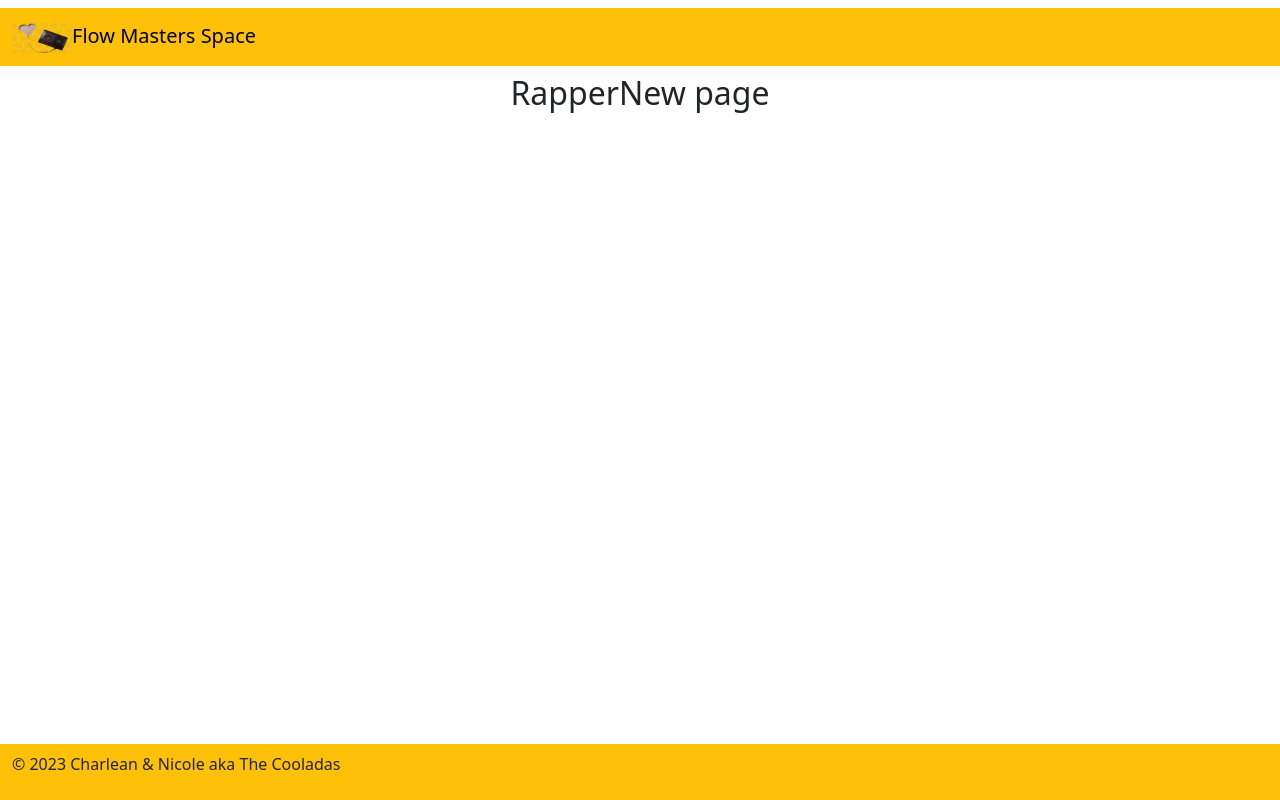
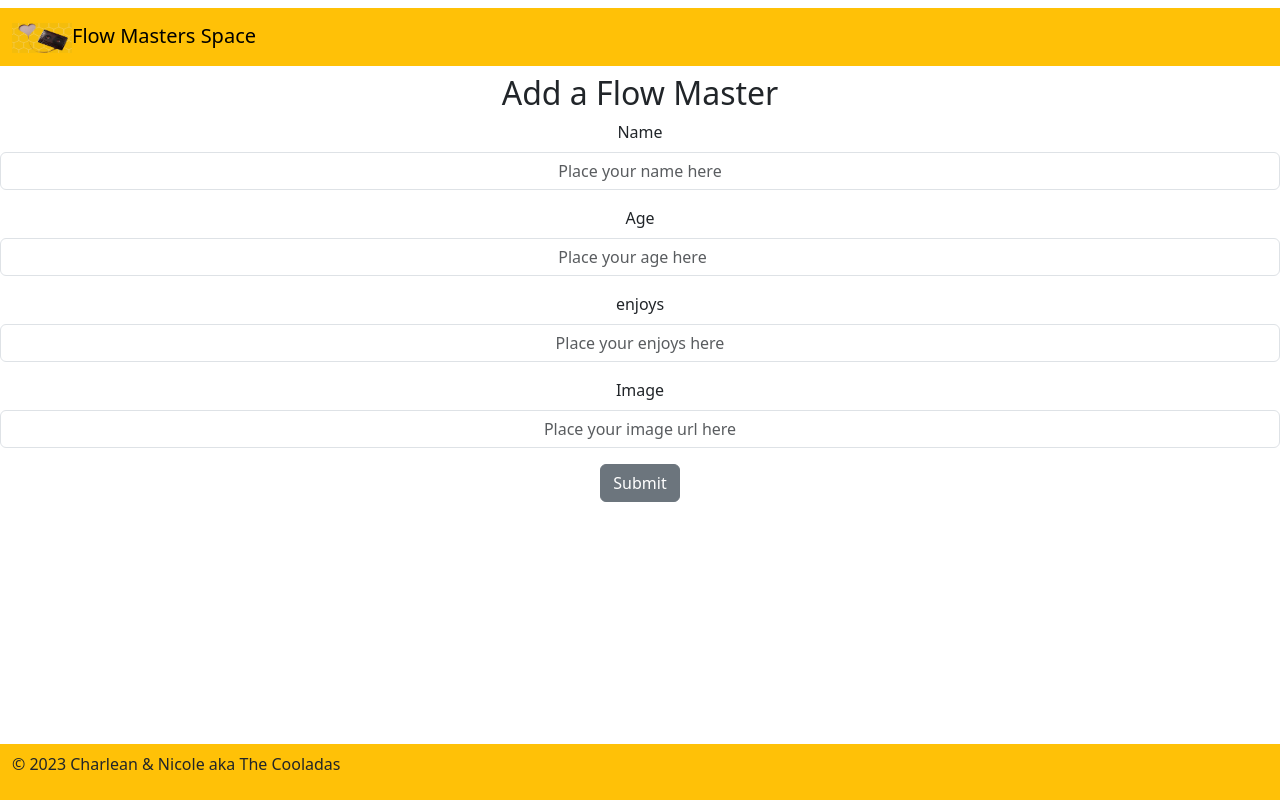
Before and after one commit to learn-academy-2023-foxtrot/cat-tinder-frontend-cooladas-instructors, a React (Create React App) app: page /rappernew in a window 1280 px wide. Built offline with nearby package versions, Linux system fonts and the light colour scheme.

Commit message:
lecture notes for create functionality

```diff
--- a/src/App.js
+++ b/src/App.js
@@ -15,6 +15,10 @@ const App = () => {
   const [rappers, setRappers] = useState(mockRappers)
   console.log("mock Rappers:", rappers)
 
+  const createRapper = (newRapper) => {
+    console.log("Rapper has been created", newRapper)
+  }
+
   return (
     <>
       <Header />
@@ -22,7 +26,7 @@ const App = () => {
         <Route path="/" element={<Home />} />
         <Route path="/rapperindex" element={<RapperIndex rappers={rappers} />} />
         <Route path="/rappershow/:id" element={<RapperShow rappers={rappers} />} />
-        <Route path="/rappernew" element={<RapperNew />} />
+        <Route path="/rappernew" element={<RapperNew createRapper={createRapper} />} />
         <Route path="/rapperedit" element={<RapperEdit />} />
         <Route path="*" element={<NotFound />} />
       </Routes>
--- a/src/pages/RapperNew.js
+++ b/src/pages/RapperNew.js
@@ -1,9 +1,89 @@
-import React from "react"
+import React, {useState} from "react"
+import { Form, FormGroup, Label, Input, Button } from "reactstrap"
+import { useNavigate } from "react-router-dom"
 
-const RapperNew = () => {
+const RapperNew = ({createRapper}) => {
+ const [newRapper, setNewRapper] = useState({
+  name: "",
+  age: "",
+  enjoys: "",
+  image: ""
+ })
+
+ const navigate = useNavigate()
+
+ const handleChange = (e) => {
+  // console.log(e.target.name)
+  // console.log(e.target.value)
+  setNewRapper({...newRapper, [e.target.name]: e.target.value})
+}
+console.log("newRapper:", newRapper)
+
+const handleSubmit = () => {
+  createRapper(newRapper)
+  navigate("/rapperindex")
+}
+
   return (
     <>
-      <h2>RapperNew page</h2>
+      <h2>Add a Flow Master</h2>
+      <Form>
+        <FormGroup>
+          <Label for="name">
+            Name
+          </Label>
+          <Input
+            id="name"
+            name="name"
+            placeholder="Place your name here"
+            type="text"
+            onChange={handleChange}
+            value={newRapper.name}
+          />
+        </FormGroup>
+        <FormGroup>
+          <Label for="age">
+            Age
+          </Label>
+          <Input
+            id="age"
+            name="age"
+            placeholder="Place your age here"
+            type="number"
+            onChange={handleChange}
+            value={newRapper.age}
+          />
+        </FormGroup>
+        <FormGroup>
+          <Label for="enjoys">
+            enjoys
+          </Label>
+          <Input
+            id="enjoys"
+            name="enjoys"
+            placeholder="Place your enjoys here"
+            type="text"
+            onChange={handleChange}
+            value={newRapper.enjoys}
+          />
+        </FormGroup>
+        <FormGroup>
+          <Label for="image">
+            Image
+          </Label>
+          <Input
+            id="image"
+            name="image"
+            placeholder="Place your image url here"
+            type="url"
+            onChange={handleChange}
+            value={newRapper.image}
+          />
+        </FormGroup>
+        <Button onClick={handleSubmit} name="submit">
+          Submit
+        </Button>
+      </Form>
     </>
   )
 }
```
Also changed, not shown: 2 other files (tests, documents, lock files or other folders).
